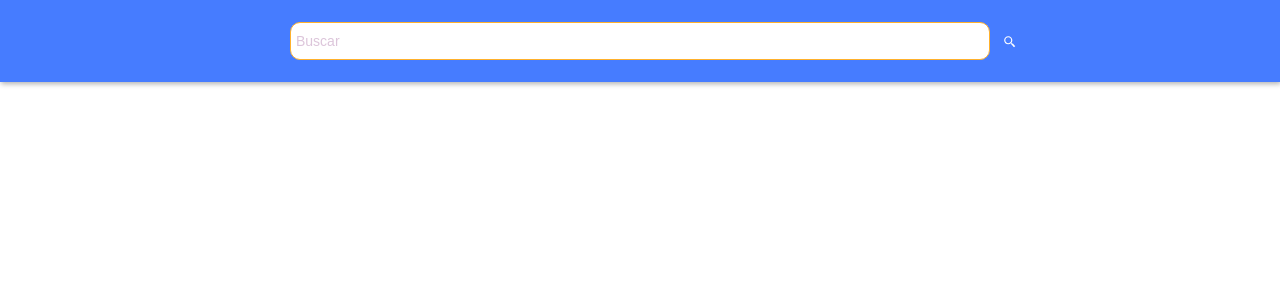
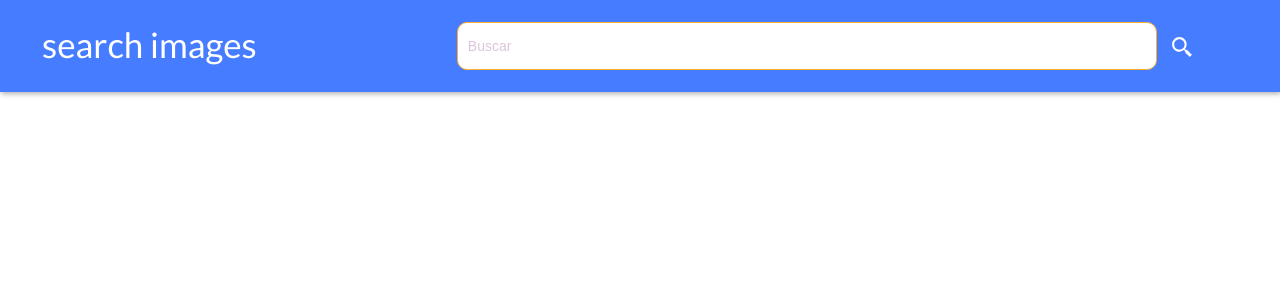
Before and after one commit to daniblanco1998/Next-Portfolio, a Next.js app: page /proyectoImage in a window 1280 px wide. Shown: the top 300 px of the page. Built offline with nearby package versions, Linux system fonts and the light colour scheme.

Commit message:
cambios imgProyect

```diff
--- a/pages/proyectoImage.js
+++ b/pages/proyectoImage.js
@@ -18,8 +18,14 @@ const Button = styled.button`
   outline: 0;
   cursor: pointer;
   margin-top: 0.6rem;
-  margin-right: 20px;
   position: absolute;
+  font-size: 25px
+`
+
+const Title = styled.h1`
+  position: relative;
+  color: white;
+  margin: 0 200px 0 20px
 `
 
 const App = () => {
@@ -28,6 +34,7 @@ const App = () => {
   return (
     <div>
       <header className={stylesHeader.header}>
+        <Title>search images</Title>
         <Formik
           initialValues={{ search: '' }}
           onSubmit={async values => {
--- a/styles/pimg_header.module.css
+++ b/styles/pimg_header.module.css
@@ -1,7 +1,6 @@
 
 .header{
     display: flex;
-    justify-content: space-around;
     background-color: #467cff;
     padding: 22px;
     box-shadow: 1px 2px 5px rgb(0,0,0, 0.3);
@@ -12,7 +11,7 @@
 .header input {
     outline: none;
     border: solid 1px #ffb12c;
-    padding: 10px 5px;
+    padding: 15px 10px;
     border-radius: 10px;
     width: 50em;
     cursor: text;
```
Also changed, not shown: public/portfolio3.png.
